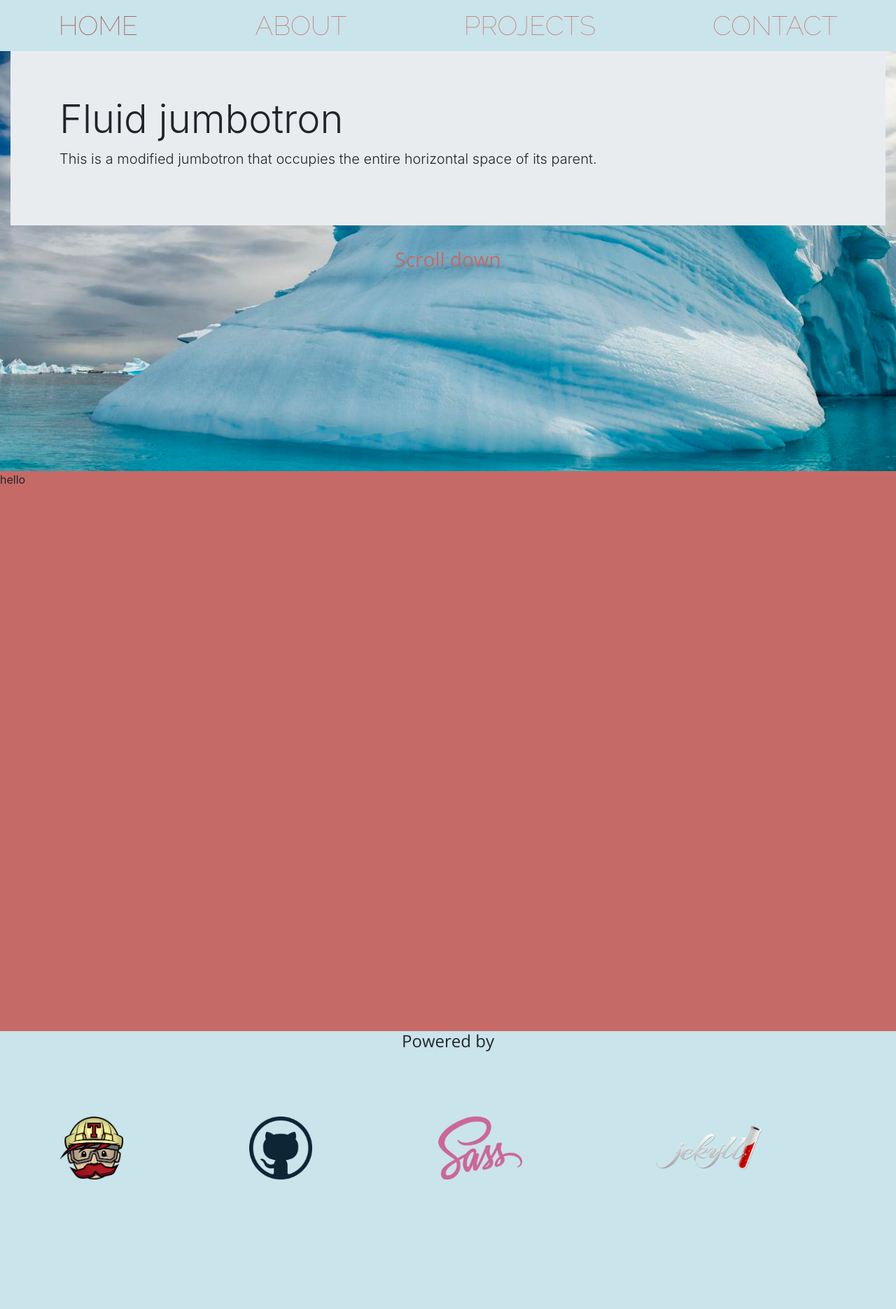
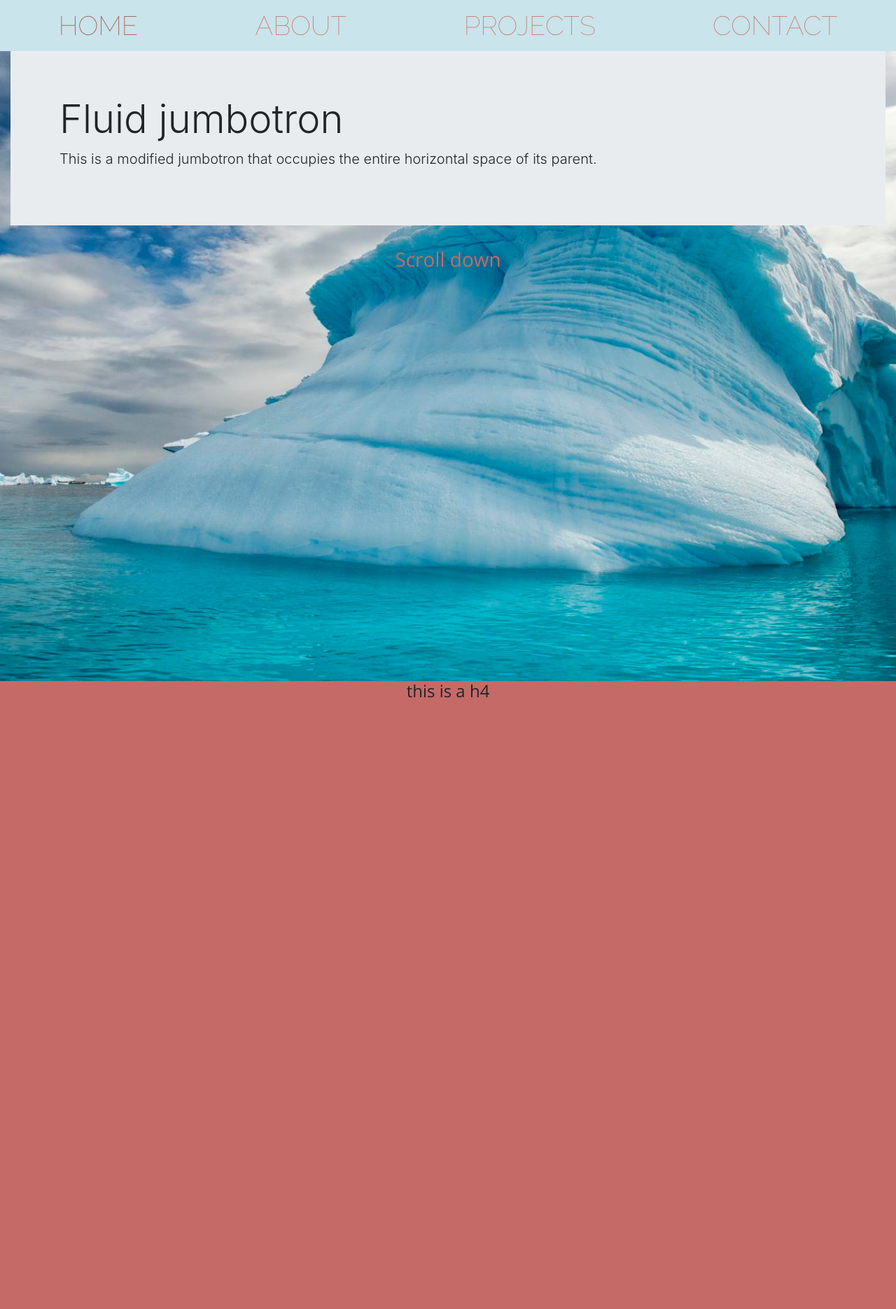
Before and after one commit to Zack2171/Zack2171.github.io, a Jekyll site: the page built from about.html, in a window 1280 px wide. Shown: the top 1870 px of the page at 70% size. Built offline with Jekyll 4.4.1, drawn with Linux system fonts in a browser that asks for light colours; nearby versions of some CDN libraries; some of the changed text lies outside the part shown.

Commit message:
more about page styles

```diff
--- a/about.html
+++ b/about.html
@@ -15,5 +15,9 @@
 </div>
 
 <div class="scroll">
-  <span>hello</span>
+  <h4>this is a h4</h4>
 </div>
+
+<div class="container-fluid div-3">
+  <h4>this is the 3rd container</h4>
+</div>
--- /dev/null
+++ b/css/custom/global.scss
@@ -0,0 +1 @@
+// global styles go here
--- a/css/custom/pages/about.scss
+++ b/css/custom/pages/about.scss
@@ -1,6 +1,6 @@
  .about-landing {
    background: url(../img/iceburg.jpeg);
-   height: 600px;
+   height: 100vh;
    background-attachment: fixed;
    background-position: center;
    background-repeat: no-repeat;
@@ -11,7 +11,29 @@
      color: $primary;
    }
 }
+
 .scroll {
-  height: 800px;
+  height: 100vh;
   background-color: $primary;
+
+  h4 {
+    text-align: center;
+  }
 }
+
+.div-3 {
+  background: url(../img/aspen.jpeg);
+  height: 600px;
+  background-attachment: fixed;
+  background-position: center;
+  background-repeat: no-repeat;
+  background-size: cover;
+
+  h4 {
+    text-align: center;
+    font-family: $font-primary;
+    font-size: 30px;
+    color: $primary;
+    font-weight: bolder;
+  }
+}
--- a/css/main.scss
+++ b/css/main.scss
@@ -7,3 +7,4 @@
 @import 'custom/pages/index';
 @import 'custom/includes/footer';
 @import 'custom/pages/about';
+@import 'custom/global';
```
Also changed, not shown: img/aspen.jpeg (added), 5 other files.
